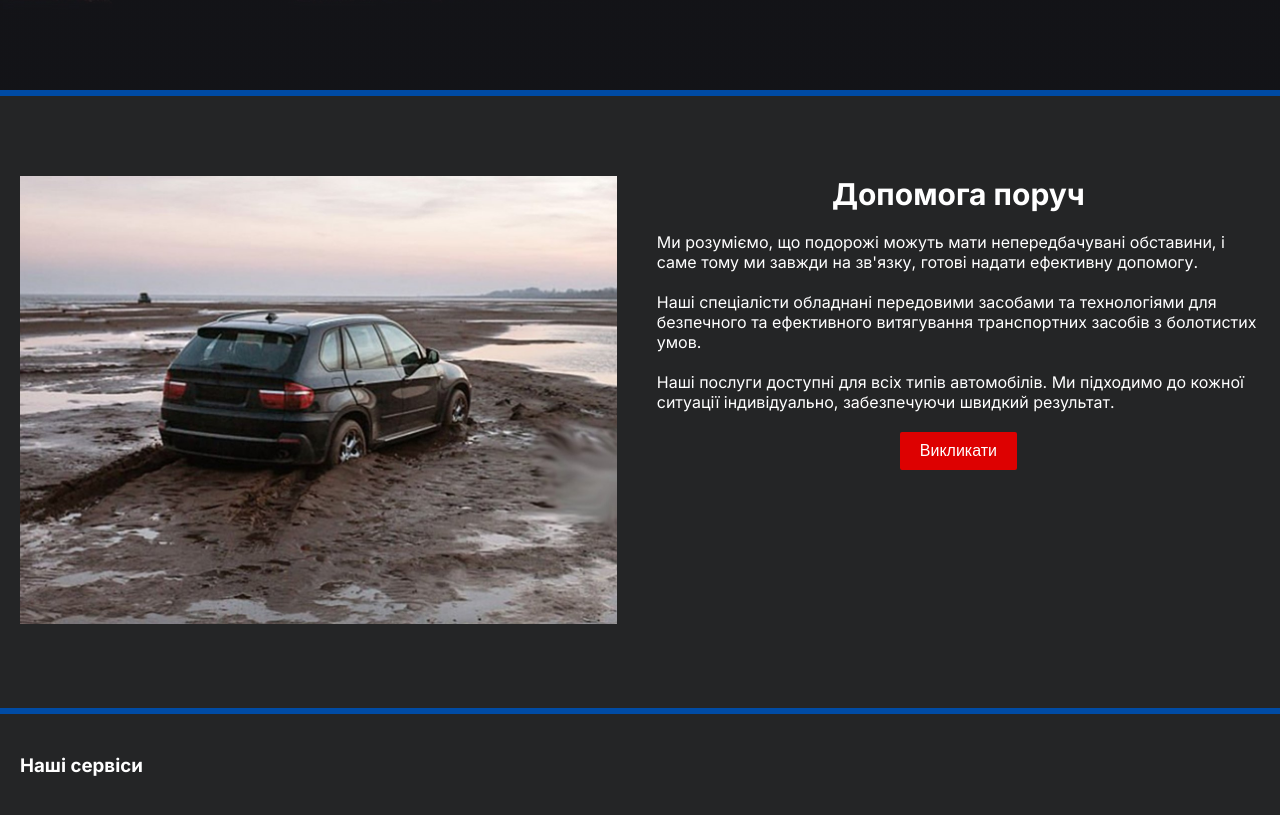
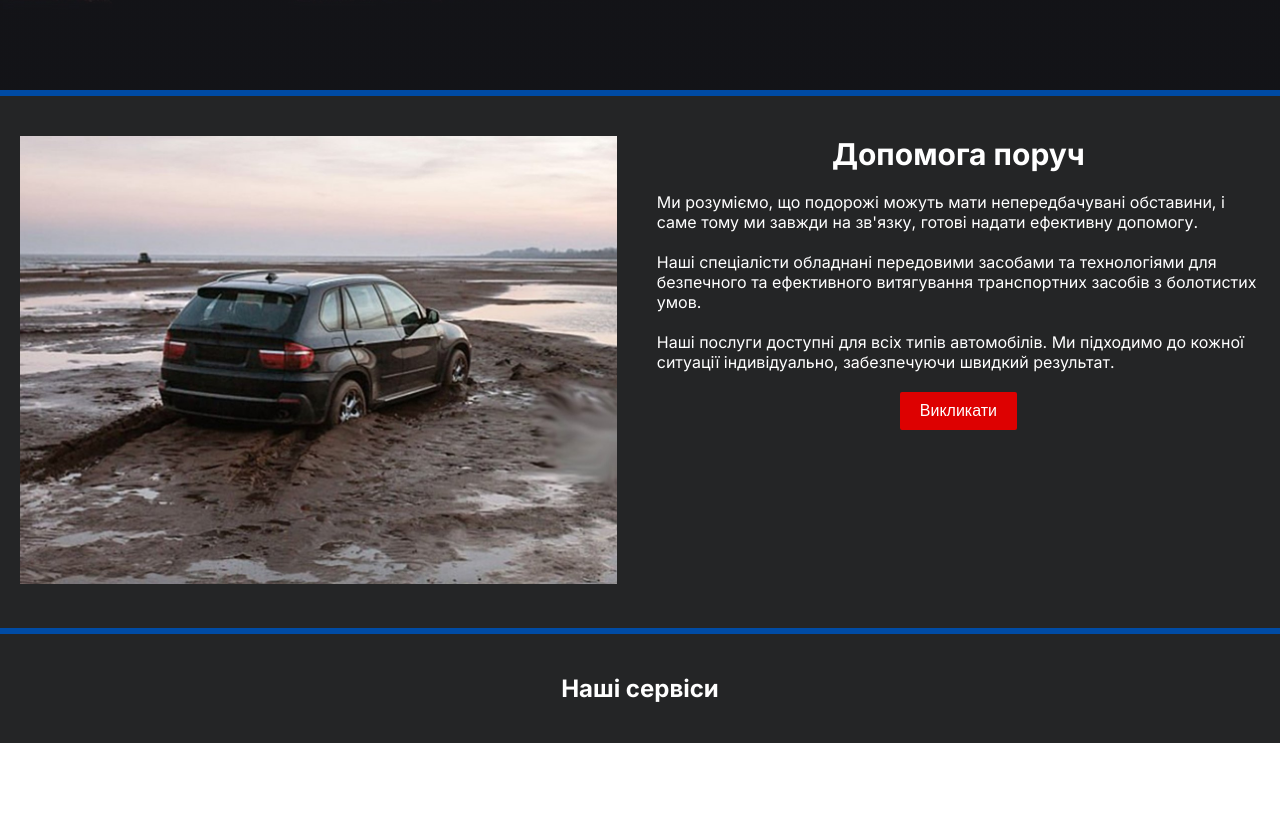
Before and after one commit to AndreyKapus/off-road-assistance, a Next.js app: page / in a window 1280 px wide. Shown: the part 535-1350 px from the top of the page. After the commit the page ends 1278 px from the top, so only its background shows below. Built offline with nearby package versions, Linux system fonts and the light colour scheme.

Commit message:
services

```diff
--- a/app/styles/about.module.css
+++ b/app/styles/about.module.css
@@ -67,8 +67,6 @@
 
 @media screen and (min-width: 1280px) {
   .aboutSection {
-    padding-top: 40px;
-    padding-bottom: 40px;
     text-align: center;
   }
 
--- a/app/styles/servicesMain.module.css
+++ b/app/styles/servicesMain.module.css
@@ -5,3 +5,35 @@
 .servicesContainer {
   padding: 40px 20px;
 }
+
+.servicesTitle {
+  text-align: center;
+  font-size: 24px;
+}
+
+@media screen and (min-width: 768px) {
+  .servicesSection {
+  }
+
+  .servicesContainer {
+    width: 768px;
+    margin-left: auto;
+    margin-right: auto;
+  }
+}
+
+@media screen and (min-width: 1100px) {
+  .servicesContainer {
+    width: 1100px;
+  }
+}
+
+@media screen and (min-width: 1280px) {
+  .servicesSection {
+    text-align: center;
+  }
+
+  .servicesContainer {
+    width: 1280px;
+  }
+}
--- a/components/main/servises.js
+++ b/components/main/servises.js
@@ -4,7 +4,7 @@ const ServicesMain = () => {
   return (
     <section className={styles.servicesSection}>
       <div className={styles.servicesContainer}>
-        <h3>Наші сервіси</h3>
+        <h3 className={styles.servicesTitle}>Наші сервіси</h3>
       </div>
     </section>
   );
```
